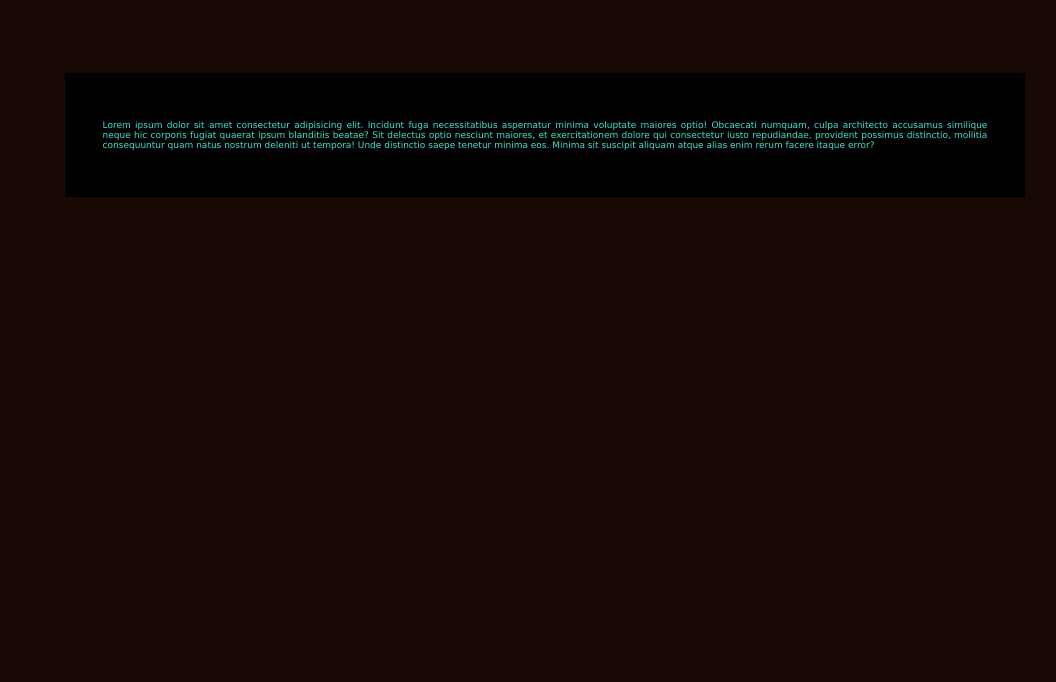
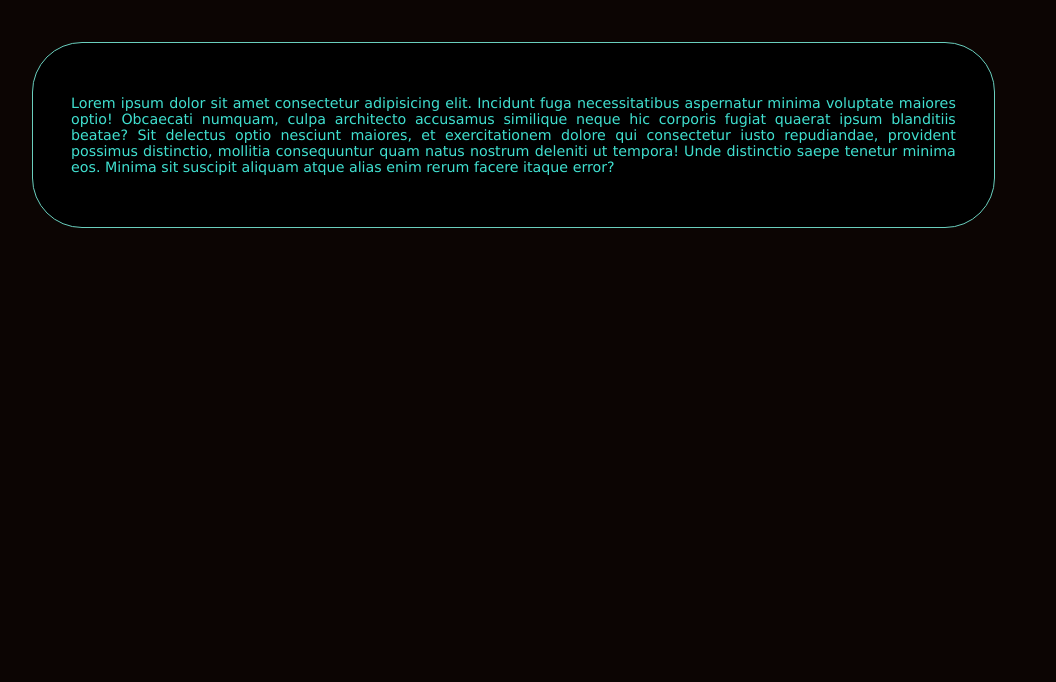
Before and after one commit to Evancitoo/Evancitoo.github.io, a plain HTML site: page index.html in a window 1280 px wide. Shown: the part 118-800 px from the top of the page, without its empty margins (95-1151 px from the left). Drawn offline with Linux system fonts and the light colour scheme.

Commit message:
mejorando style

```diff
--- a/style.css
+++ b/style.css
@@ -1,21 +1,23 @@
 body {
-    background-color: rgb(24, 9, 5);
+    background-color: rgb(12, 5, 3);
 }
 
 #div0 {
     background-color: black;
-    margin: 5%;
+    margin: 5% 5% 5% 0%;
     padding: 3%;
-    border: 4px rgb(106, 207, 190);
+    border: 1px solid rgb(106, 207, 190);
     left: 20%;
     width: 70%;
     height: 30%;
+    border-radius: 50px;
+
 }
 
 #p1 {
     color: turquoise;
     font-family: Verdana, Geneva, Tahoma, sans-serif;
-    font-size: 9px;
+    font-size: 89%;
     text-align: justify;
 }
 
@@ -23,5 +25,6 @@ body {
     color: rgb(67, 217, 255);
     text-decoration: underline overline turquoise;
     text-align: center;
-    margin-top: 5%;
+    margin-top: 6%;
+    margin-bottom: -2ch;
 }
```
